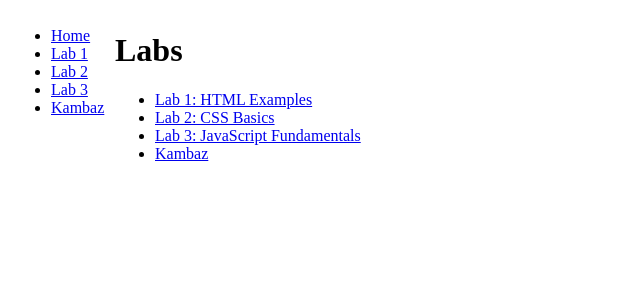
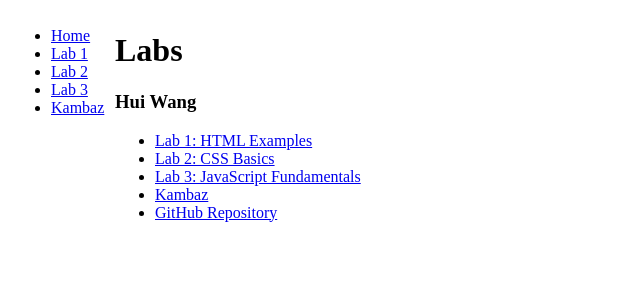
Before and after one commit to huiwxng/kambaz-next-js, a Next.js app: page /Labs in a window 1280 px wide. Shown: the top 300 px of the page, without its empty margins (0-640 px from the left). Built offline with nearby package versions, Linux system fonts and the light colour scheme.

Commit message:
add github repo link

```diff
--- a/app/Labs/page.tsx
+++ b/app/Labs/page.tsx
@@ -3,6 +3,7 @@ export default function Labs() {
 	return (
 		<div id="wd-labs">
 			<h1>Labs</h1>
+			<h3>Hui Wang</h3>
 			<ul>
 				<li>
 					<Link href="/Labs/Lab1" id="wd-lab1-link">
@@ -19,11 +20,20 @@ export default function Labs() {
 						Lab 3: JavaScript Fundamentals{" "}
 					</Link>
 				</li>
-                <li>
-                    <Link href="/" id="wd-kambaz-link">
-                        Kambaz{" "}
-                    </Link>
-                </li>
+				<li>
+					<Link href="/" id="wd-kambaz-link">
+						Kambaz{" "}
+					</Link>
+				</li>
+				<li>
+					<a
+						href="https://github.com/your-username/your-repo"
+						target="_blank"
+						id="wd-github"
+					>
+						GitHub Repository
+					</a>
+				</li>
 			</ul>
 		</div>
 	);
```
